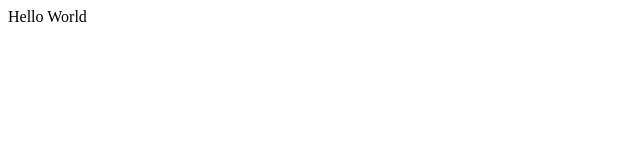
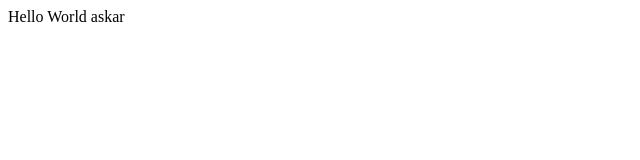
Before and after one commit to askar200221/askar_60900121075, a plain HTML site: page index.html in a window 1280 px wide. Shown: the full height of the page, 0-640 px from the left. Drawn offline with Linux system fonts and the light colour scheme.

```diff
--- a/index.html
+++ b/index.html
@@ -1,5 +1,5 @@
 <!DOCTYPE html> <html> <head> </head>
 <body>
-Hello World
+Hello World askar
 </body>
 </html>
```
